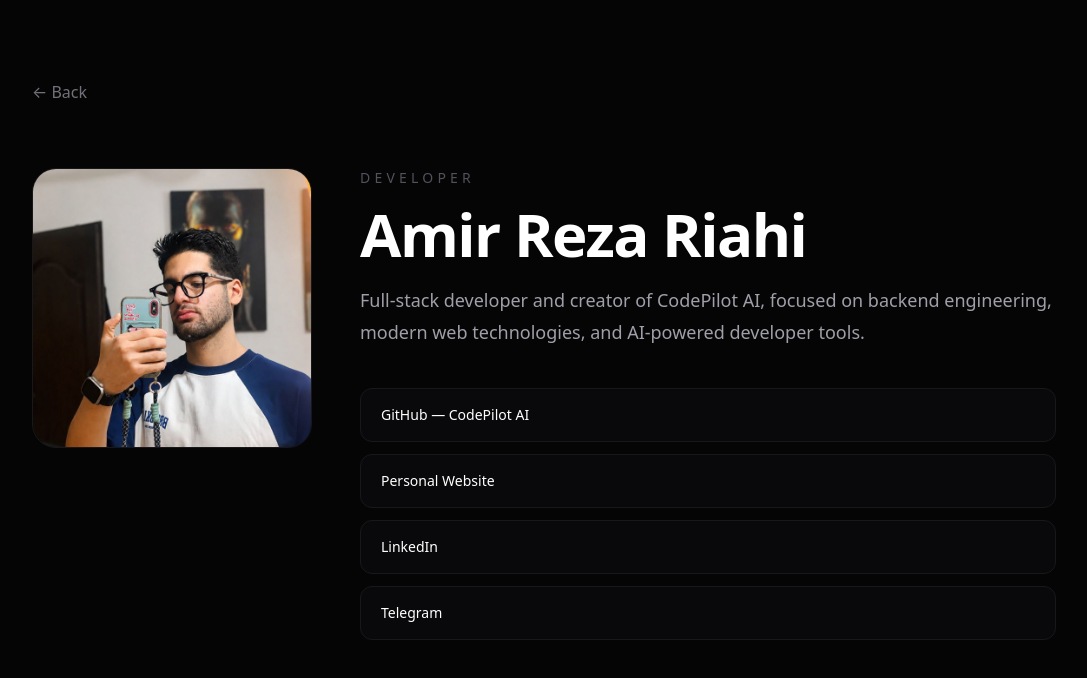
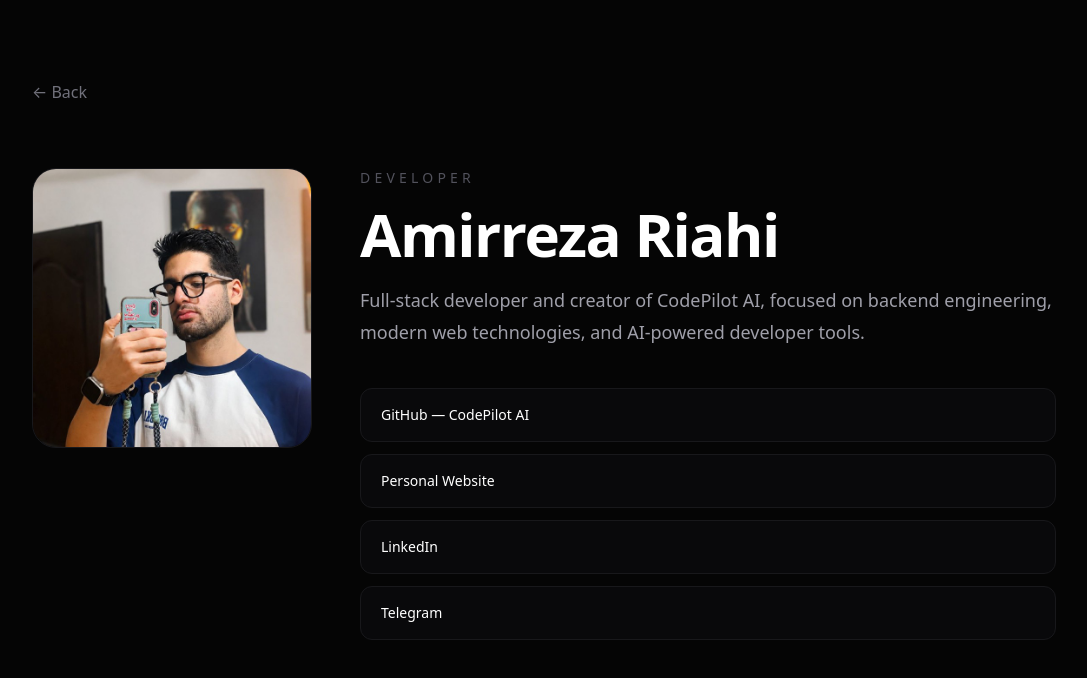
Before and after one commit to AmirRiahi2008/codepilot-ai, a Next.js app in the folder apps/web/: page /developers in a window 1280 px wide. Shown: the top 678 px of the page, without its empty margins (96-1183 px from the left). Built offline with nearby package versions, Linux system fonts and the light colour scheme.

Commit message:
Fix Header

```diff
--- a/apps/web/app/developers/page.tsx
+++ b/apps/web/app/developers/page.tsx
@@ -36,7 +36,7 @@ export default function DevelopersPage() {
             </p>
 
             <h1 className="mt-4 text-5xl font-black tracking-tight md:text-6xl">
-              Amir Reza Riahi
+              Amirreza Riahi
             </h1>
 
             <p className="mt-5 text-lg leading-8 text-zinc-400">
```
